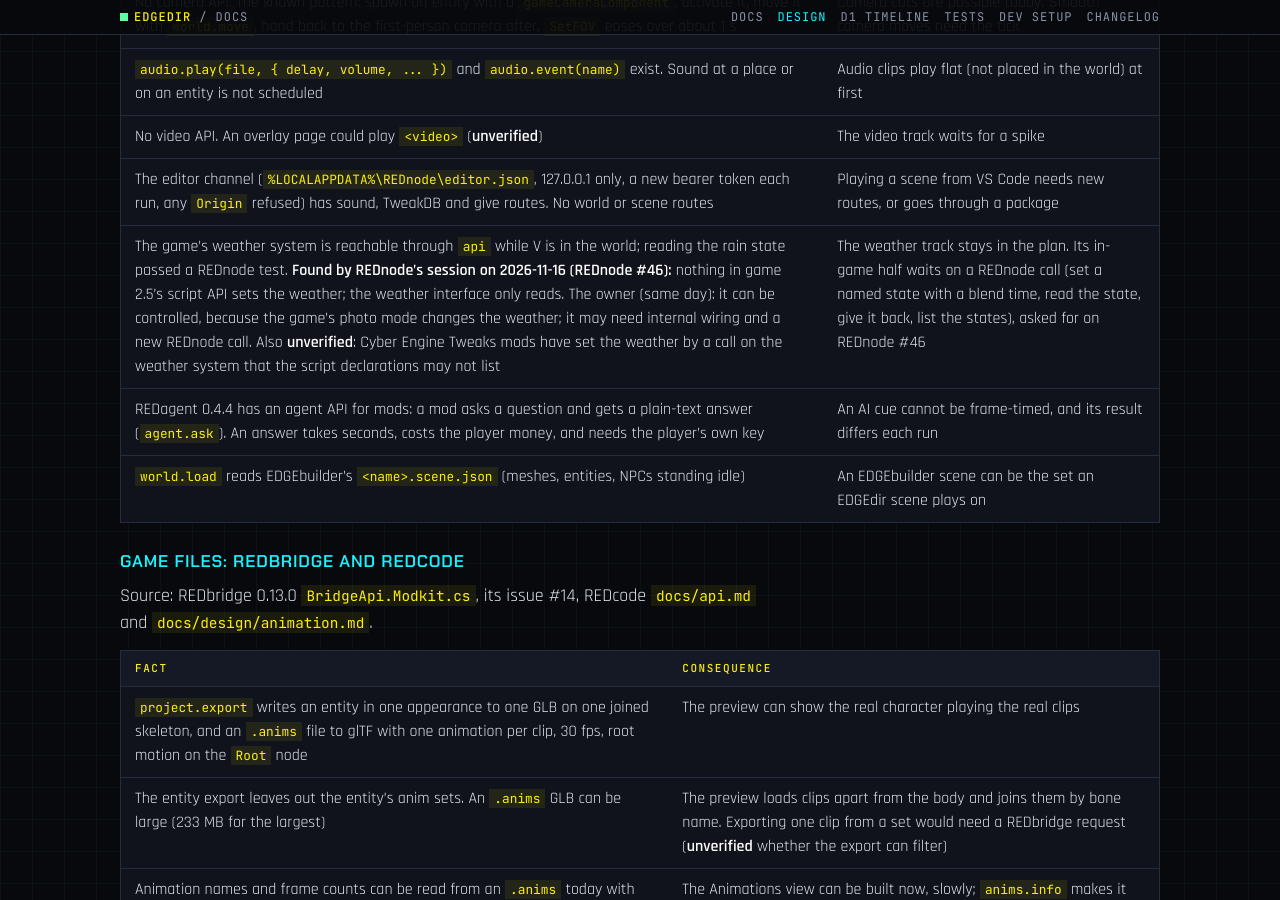
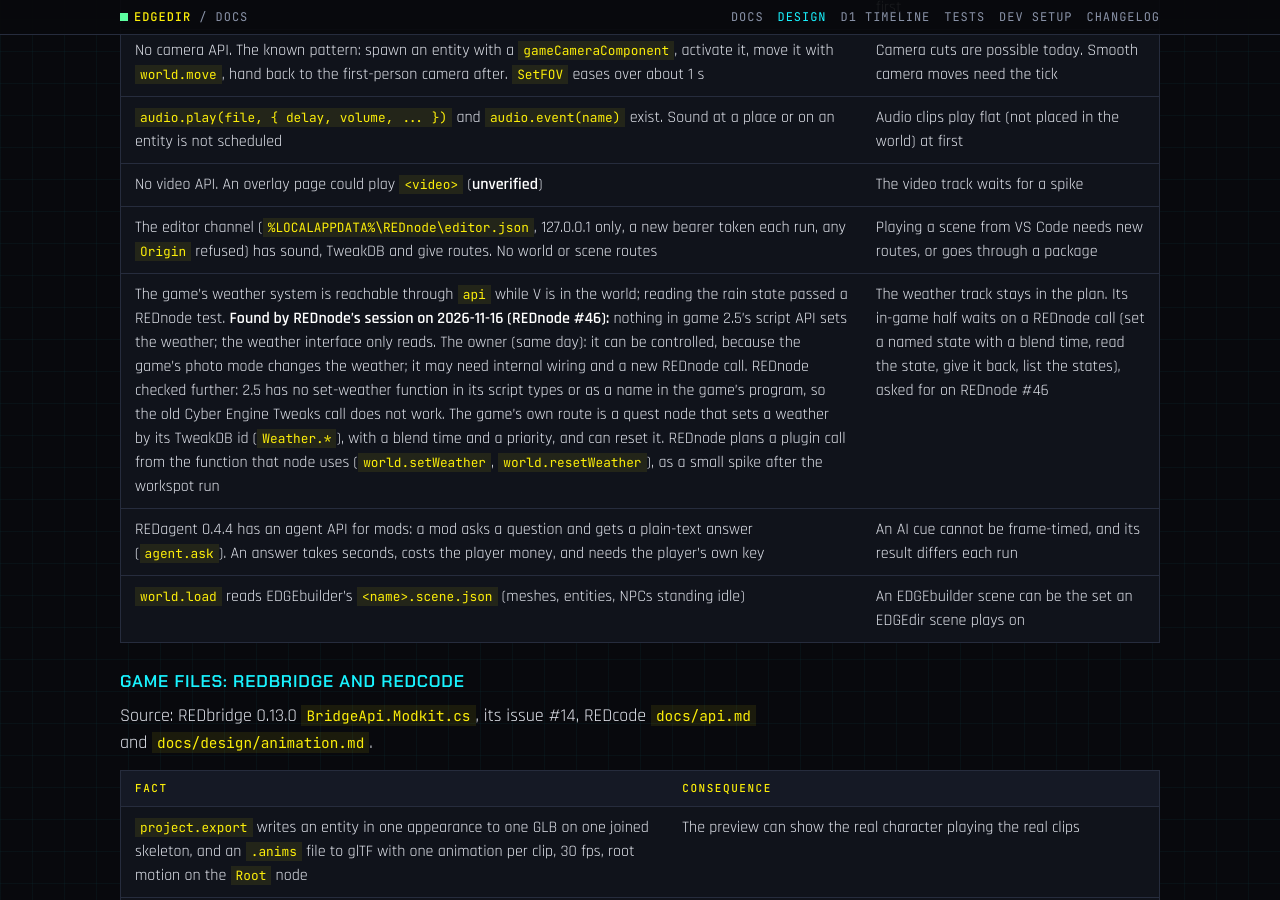
Before and after one commit to Edgemodders/EDGEdir, a Jekyll site: the page built from docs/design.md, in a window 1280 px wide and 900 px high, scrolled down 1549 px. Built offline with Jekyll 4.4.1, drawn with Linux system fonts in a browser that asks for light colours; some of the changed text lies outside the part shown.

Commit message:
Design: the weather's route in the game, from REDnode's findings
Co-Authored-By: Claude Fable 5.2 <noreply@anthropic.com>

```diff
--- a/docs/design.md
+++ b/docs/design.md
@@ -39,7 +39,7 @@ Source: REDnode 0.66.8, `docs/world.md` and `packages/rednode/src`.
 | `audio.play(file, { delay, volume, ... })` and `audio.event(name)` exist. Sound at a place or on an entity is not scheduled | Audio clips play flat (not placed in the world) at first |
 | No video API. An overlay page could play `<video>` (**unverified**) | The video track waits for a spike |
 | The editor channel (`%LOCALAPPDATA%\REDnode\editor.json`, 127.0.0.1 only, a new bearer token each run, any `Origin` refused) has sound, TweakDB and give routes. No world or scene routes | Playing a scene from VS Code needs new routes, or goes through a package |
-| The game's weather system is reachable through `api` while V is in the world; reading the rain state passed a REDnode test. **Found by REDnode's session on 2026-11-16 (REDnode #46):** nothing in game 2.5's script API sets the weather; the weather interface only reads. The owner (same day): it can be controlled, because the game's photo mode changes the weather; it may need internal wiring and a new REDnode call. Also **unverified**: Cyber Engine Tweaks mods have set the weather by a call on the weather system that the script declarations may not list | The weather track stays in the plan. Its in-game half waits on a REDnode call (set a named state with a blend time, read the state, give it back, list the states), asked for on REDnode #46 |
+| The game's weather system is reachable through `api` while V is in the world; reading the rain state passed a REDnode test. **Found by REDnode's session on 2026-11-16 (REDnode #46):** nothing in game 2.5's script API sets the weather; the weather interface only reads. The owner (same day): it can be controlled, because the game's photo mode changes the weather; it may need internal wiring and a new REDnode call. REDnode checked further: 2.5 has no set-weather function in its script types or as a name in the game's program, so the old Cyber Engine Tweaks call does not work. The game's own route is a quest node that sets a weather by its TweakDB id (`Weather.*`), with a blend time and a priority, and can reset it. REDnode plans a plugin call from the function that node uses (`world.setWeather`, `world.resetWeather`), as a small spike after the workspot run | The weather track stays in the plan. Its in-game half waits on a REDnode call (set a named state with a blend time, read the state, give it back, list the states), asked for on REDnode #46 |
 | REDagent 0.4.4 has an agent API for mods: a mod asks a question and gets a plain-text answer (`agent.ask`). An answer takes seconds, costs the player money, and needs the player's own key | An AI cue cannot be frame-timed, and its result differs each run |
 | `world.load` reads EDGEbuilder's `<name>.scene.json` (meshes, entities, NPCs standing idle) | An EDGEbuilder scene can be the set an EDGEdir scene plays on |
 
@@ -131,7 +131,7 @@ One file, `<name>.edgedir`, JSON, opened by EDGEdir's custom editor and readable
 | Script | A call into a REDnode package at a time: a function name and JSON arguments | Shown as a marker only | Run by the player | D8 |
 | Video | A 2D video file shown over the game for a time | In a corner of the viewport | **Unverified**: an overlay page | D8 |
 
-| Weather | A weather state from the game's list, with a blend time, held for the clip's length. One weather track per scene | A tint and a label only; no rain or fog in the viewport | A cue that sets the weather, and one that gives it back at the end. It needs a new REDnode call (REDnode #46) | D6, or when the call lands |
+| Weather | A weather state from the game's list (a `Weather.*` TweakDB record), with a blend time, held for the clip's length. One weather track per scene | A tint and a label only; no rain or fog in the viewport | A cue that sets the weather, and one that gives it back at the end. It needs a new REDnode call (REDnode #46) | D6, or when the call lands |
 | AI | **Not designed yet.** A placeholder kind, so documents and the editor allow for it | A marker | Not decided | After Q7 |
 
 The AI track's purpose is open (Q7). What is known limits it: a call to REDagent answers after seconds, not frames, and never the same way twice. So an AI clip is best seen as a window of time the answer may land in, with a rule for what the scene does meanwhile (hold, loop the actors' clips, or go on). Some things it could do, for the owner to choose from:
```
Also changed, not shown: CLAUDE.md (+1 -1 lines).
